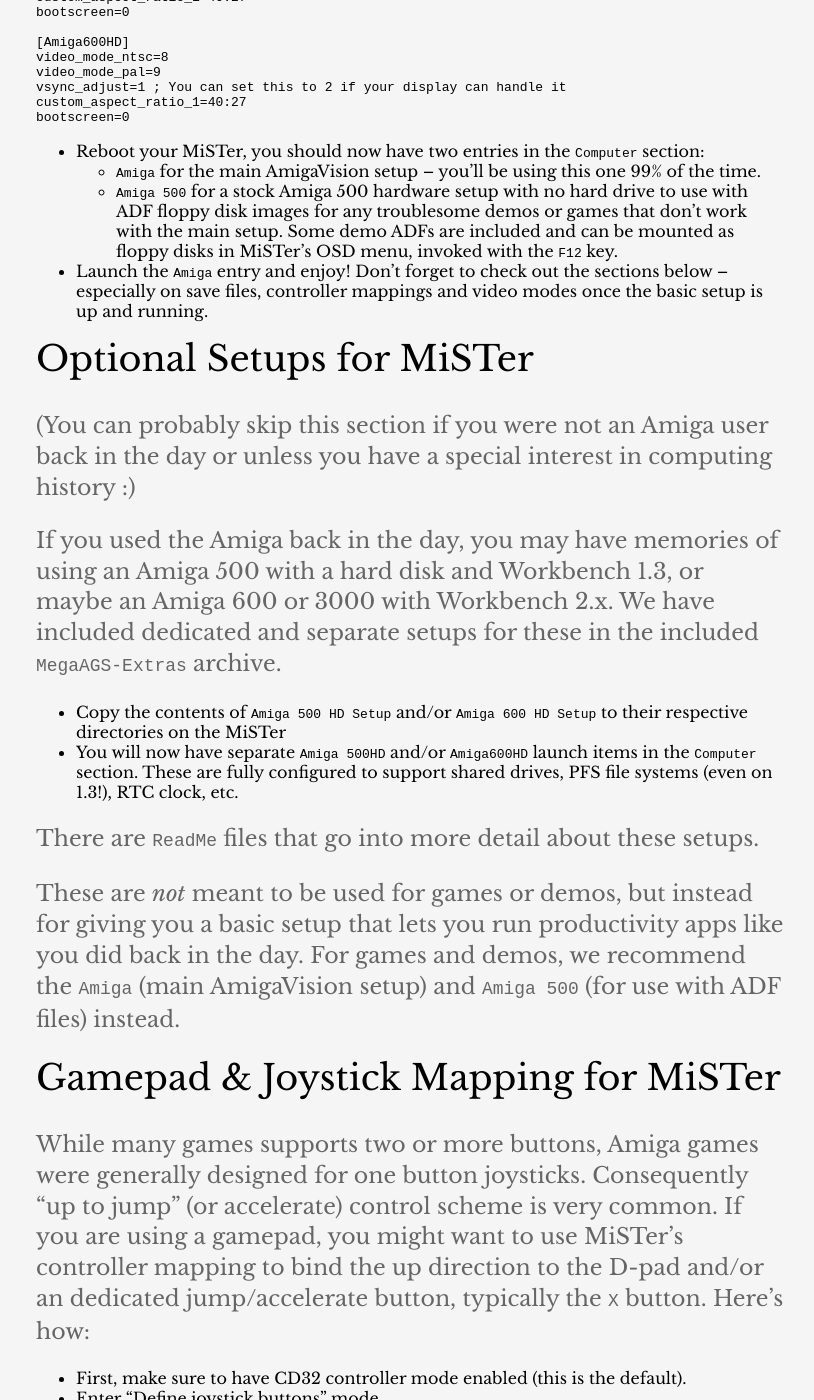
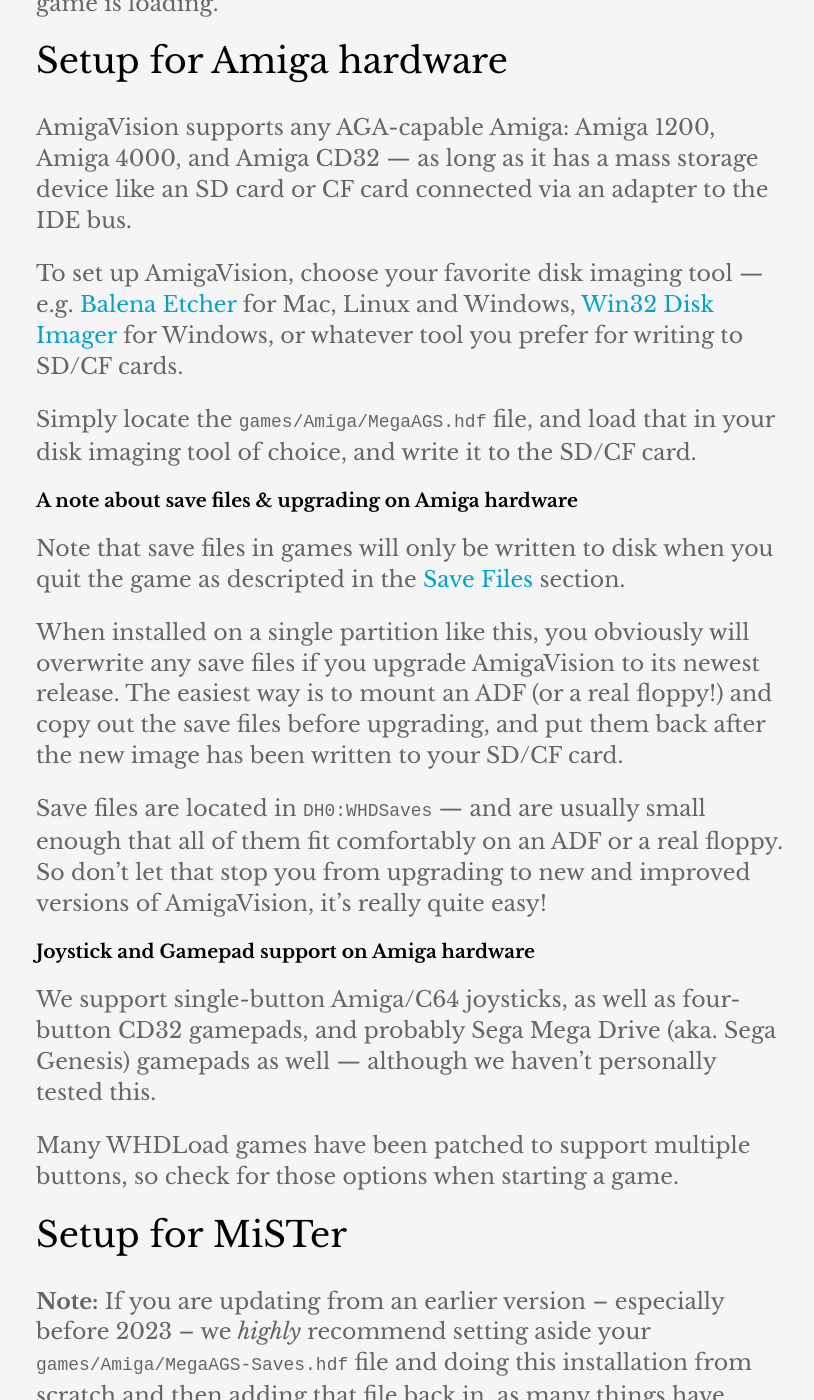
Before and after one commit to amigavision/amigavision.github.io, a Jekyll site: the page built from docs.md, in a window 1280 px wide and 1400 px high, scrolled down 3428 px. Shown: the whole window, without its empty margins (229-1043 px from the left). Built offline with Jekyll 4.4.1, drawn with Linux system fonts in a browser that asks for light colours; some of the changed text lies outside the part shown.

Commit message:
Update docs.md

````diff
--- a/docs.md
+++ b/docs.md
@@ -6,13 +6,33 @@
 
 It has many features specifically for use with [MiSTer] FPGA devices, but also aims to work with emulators like UAE and on original AGA-compatible hardware like an Amiga 1200/4000 or CD32, usually with SD/CF card adapters.
 
-Its aim is to balance preservation of the historical and current output of the Amiga games and [demo scene] as accurately as possible, while still being easy to use for people new to the Amiga computer.
+Its aim is to balance preservation of the historical and current output of the [Amiga games] and [demo scene] as accurately as possible, while still being easy to use for people new to the Amiga computer.
+
+## Contents
+
+1. [Features](#features)
+2. [Save Files](#save-files)
+3. [Setup for Amiga hardware](#setup-for-amiga-hardware)
+4. [Setup for MiSTer](#setup-for-mister)
+5. [Optional Setups](#optional-setups)
+6. [MiSTer: Gamepad & Joystick Mapping](#mister-gamepad-joystick-mapping)
+7. [MiSTer: Video Modes](#mister-video-modes)
+8. [MiSTer: CPU Performance Notes](#mister-cpu-performance-notes)
+9. [Workbench](#workbench)
+10. [Non-working Games](#non-working-games)
+11. [Custom Scripts](#custom-scripts)
+12. [Bug Reports & Feature Requests](#bug-reports-feature-requests)
+13. [Credits](#credits)
+14. [Troubleshooting](#troubleshooting)
+15. [Frequently Asked Questions](#frequently-asked-questions)
 
 ## Features
 
+* Supports original Amiga hardware, MiSTer and MiST FPGA hardware recreations, as well as Amiga emulators.
+
 * Sophisticated and performant Amiga games and demo launcher with screenshots included, can be entirely controlled using gamepads, joysticks or via keyboard. This lets you quickly and easily experience the best of what the system has to offer.
 
-* Close to 2000 hand-tuned, per-game 5× integer scaling with Dynamic Crop settings, ensuring that games and demos make the best use of modern 1080p and 4K 16:9 displays without leaving large parts of the screen blank.
+* Close to 2000 hand-tuned, per-game 5× integer scaling with Dynamic Crop settings on MiSTer, ensuring that games and demos make the best use of modern 1080p and 4K 16:9 displays without leaving large parts of the screen blank.
 
 * Carefully curated and well-tested settings for games and demos, no duplication of AGA and ECS versions, with lots of genre and top lists to help you navigate the massive amount of Amiga games available. We take special care to run every game at the correct aspect ratio and CPU speed.
 
@@ -20,7 +40,7 @@
 
 * Includes key productions from the legendary Amiga demo scene, including disk magazines sorted chronologically, making it a great companion to explore the demo scene's [UNESCO-nominated] cultural heritage artifacts.
 
-* Hand-tuned scanline and shadow mask settings to get you close to that original CRT look if you are using it on a modern flat panel display. Of course, the setup also works with analog output to real CRT displays.
+* Hand-tuned scanline and shadow mask settings for MiSTer to get you close to that original CRT look if you are using it on a modern flat panel display. Of course, the setup also works with analog output to real CRT displays.
 
 * Shared file system support for the `MiSTer:` volume, making it trivial to transfer files to and from the Amiga over WiFi or wired networks, or directly using the SD card.
 
@@ -30,14 +50,41 @@
 
 * Uses PFS as its file system to avoid accidental corruption on write operations, which the standard FFS file system is very prone to.
 
-* Includes a dedicated setup to closely mimic a stock Amiga 500 with memory expansion (for use with ADF files only) for maximum compatibility with demo scene productions and any troublesome games that rely on cycle accuracy and exact hardware timings.
+* Includes a dedicated MiSTer setup to closely mimic a stock Amiga 500 with memory expansion (for use with ADF files only) for maximum compatibility with demo scene productions and any troublesome games that rely on cycle accuracy and exact hardware timings.
 
 * Includes an optional, dedicated Amiga 500HD setup that gives you a representative feel for how it was to use Workbench 1.3 with a hard disk and productivity apps around 1989.
 
 * Includes an optional, dedicated Amiga 600HD setup that gives you a representative feel for how it was to use Workbench 2.x with an Amiga 600 or 3000 and productivity apps around 1991-1992.
 
+## Save Files
 
-## Quick Setup for MiSTer
+**IMPORTANT:** For games with save functionality you **MUST** quit the game using the `DEL` key to ensure the save data will be written to "disk", and thus the SD card. You *will* lose your save games if you don't exit the game *after* also saving in-game!
+
+In the `[Options]` menu of the launcher you can choose between a few alternative quit key options if the `DEL` key doesn't work for you. If set, it will override the preconfigured default Quit key. The active Quit key is displayed on the splash screen shown when a game is loading.
+
+## Setup for Amiga hardware
+
+AmigaVision supports any AGA-capable Amiga: Amiga 1200, Amiga 4000, and Amiga CD32 — as long as it has a mass storage device like an SD card or CF card connected via an adapter to the IDE bus.
+
+To set up AmigaVision, choose your favorite disk imaging tool — e.g. [Balena Etcher] for Mac, Linux and Windows, [Win32 Disk Imager] for Windows, or whatever tool you prefer for writing to SD/CF cards.
+
+Simply locate the `games/Amiga/MegaAGS.hdf` file, and load that in your disk imaging tool of choice, and write it to the SD/CF card.
+
+### A note about save files & upgrading on Amiga hardware
+
+Note that save files in games will only be written to disk when you quit the game as descripted in the [Save Files](#save-files) section.
+
+When installed on a single partition like this, you obviously will overwrite any save files if you upgrade AmigaVision to its newest release. The easiest way is to mount an ADF (or a real floppy!) and copy out the save files before upgrading, and put them back after the new image has been written to your SD/CF card.
+
+Save files are located in `DH0:WHDSaves` — and are usually small enough that all of them fit comfortably on an ADF or a real floppy. So don't let that stop you from upgrading to new and improved versions of AmigaVision, it's really quite easy!
+
+### Joystick and Gamepad support on Amiga hardware
+
+We support single-button Amiga/C64 joysticks, as well as four-button CD32 gamepads, and probably Sega Mega Drive (aka. Sega Genesis) gamepads as well — although we haven't personally tested this.
+
+Many WHDLoad games have been patched to support multiple buttons, so check for those options when starting a game.
+
+## Setup for MiSTer
 
 **Note:** If you are updating from an earlier version -- especially before 2023 -- we *highly* recommend setting aside your `games/Amiga/MegaAGS-Saves.hdf` file and doing this installation from scratch and then adding that file back in, as many things have changed. This is generally always the best approach when upgrading.
 
@@ -91,22 +138,28 @@
 
 * Launch the `Amiga` entry and enjoy! Don't forget to check out the sections below -- especially on save files, controller mappings and video modes once the basic setup is up and running.
 
-## Optional Setups for MiSTer
+**NOTE:** If you use `names.txt` to rename cores (or pull it down via the `update_all` script), you may end up with *two* entries that *both* say `Amiga` after this. The entry without a date listed is AmigaVision.
+
+To fix this duplication, edit `names.txt` and give the `Minimig` core a different name — e.g. use `Commodore Amiga` for that entry instead, and you can use that for any setups unrelated to AmigaVision, if you so desire.
+
+## Optional Setups
 
 (You can probably skip this section if you were not an Amiga user back in the day or unless you have a special interest in computing history :)
 
 If you used the Amiga back in the day, you may have memories of using an Amiga 500 with a hard disk and Workbench 1.3, or maybe an Amiga 600 or 3000 with Workbench 2.x. We have included dedicated and separate setups for these in the included `MegaAGS-Extras` archive.
 
-* Copy the contents of `Amiga 500 HD Setup` and/or `Amiga 600 HD Setup` to their respective directories on the MiSTer
+* Copy the contents of `Amiga 500 HD Setup` and/or `Amiga 600 HD Setup` to their respective directories on the MiSTer or emulators — or, you can of course also use a disk imager to write this to an SD/CF card.
 * You will now have separate `Amiga 500HD` and/or `Amiga600HD` launch items in the `Computer` section. These are fully configured to support shared drives, PFS file systems (even on 1.3!), RTC clock, etc.
 
 There are `ReadMe` files that go into more detail about these setups.
 
 These are *not* meant to be used for games or demos, but instead for giving you a basic setup that lets you run productivity apps like you did back in the day. For games and demos, we recommend the `Amiga` (main AmigaVision setup) and `Amiga 500` (for use with ADF files) instead.
 
-## Gamepad & Joystick Mapping for MiSTer
+## MiSTer: Gamepad & Joystick Mapping
 
-While many games supports two or more buttons, Amiga games were generally designed for one button joysticks. Consequently "up to jump" (or accelerate) control scheme is very common. If you are using a gamepad, you might want to use MiSTer's controller mapping to bind the up direction to the D-pad and/or an dedicated jump/accelerate button, typically the `X` button. Here's how:
+While many games supports two or more buttons, Amiga games were generally designed for one button joysticks. Consequently "up to jump" (or accelerate) control scheme is very common.
+
+If you are using a gamepad, you might want to use MiSTer's controller mapping to bind the up direction to the D-pad and/or an dedicated jump/accelerate button, typically the `X` button. Here's how:
 
 * First, make sure to have CD32 controller mode enabled (this is the default).
 * Enter "Define joystick buttons" mode
@@ -119,14 +172,7 @@
 
 While a keyboard and mouse isn't strictly necessary to play most action games, it is definitely recommended for the full Amiga experience, and many games have controls that make use of them.
 
-
-## Save Files
-
-**IMPORTANT:** For games with save functionality you **MUST** quit the game using the `DEL` key for the save data to be written to "disk", and thus the SD card. You *will* lose your save games if you don't exit the game *after* also saving in-game!
-
-In the `[Options]` menu of the launcher you can choose between a few alternative quit key options if the `DEL` key doesn't work for you. If set, it will override the preconfigured default Quit key. The active Quit key is displayed on the splash screen shown when a game is loading.
-
-## Video Modes
+## MiSTer: Video Modes
 
 The optimal `vsync_adjust` setting in `MiSTer.ini` will depend on your HDMI display. A setting of `2` ensures the lowest possible latency, but it may come at the cost of a short period of no video or audio on video mode changes -- something Amiga games and demos do quite often. Setting `vsync_adjust` to `1` introduces a buffer that will smooth over most of these changes, although it will add a frame of latency.
 
@@ -190,9 +236,9 @@
 
 This will take the setting you copied to `Saves:Custom/Prefs-Env` and put them in RAM: when booting the image, so you can keep your own settings even when replacing the `MegaAGS.hdf` file with a future version. You can also install new apps/games to Saves: and add `Assign` statements etc to the `Saves:` drive, or do anything else you want to keep permanent after upgrading.
 
-## Found Bugs? Want to Request Features?
+## Bug Reports & Feature Requests
 
-While AmigaVision has been tested for many years, the sheer volume of games and demos makes it all but certain that something has been overlooked somewhere. If you find something that doesn't work or seems like it's running with the wrong settings, or something is missing -- tell us about it in the issue tracker at https://amiga.vision.
+While AmigaVision has been tested for many years, the sheer volume of games and demos makes it all but certain that something has been overlooked somewhere. If you find something that doesn't work or seems like it's running with the wrong settings, or something is missing -- tell us about it in the issue tracker found under the Development section at [amiga.vision].
 
 ## Credits
 
@@ -207,15 +253,15 @@
 
 ### I get a bunch of errors when starting up!
 
-Unfortunately, there's a lot of variables in what could go wrong, but one useful thing to verify is to make sure the `HDF` file didn't get corrupted on its way to the MiSTer. It's a large file, and there's a lot that can go wrong along the way. The reasons for this happening are legion, but among them:
+Unfortunately, there's a lot of variables in what could go wrong, but one useful thing to verify is to make sure the `HDF` file didn't get corrupted on its way to the MiSTer, your Amiga or emulation setup. It's a large file, and there's a lot that can go wrong along the way. The reasons for this happening are legion, but among them:
 
 * You are using FTP to transfer the file, but your FTP client defaults to ASCII instead of binary transfers.
 * You are using SMB/Samba, but the implementation of your OS isn't great, and might abort mid-write.
 * Your SD card has issues writing the file — very common with cheap or old SD cards.
 
-Let's make sure the image made it over to the MiSTer intact.
+Let's make sure the image made it over to the target location intact.
 
-The easiest — but a little bit time-consuming, since the DE-10 nano doesn't have the fastest CPU — is to compare SHA-1 checksums. MiSTer, Windows, Mac and Linux all have these tools installed by default, but you have to issue some command line instructions to make it work.
+The easiest — but a little bit time-consuming — is to compare SHA-1 checksums. MiSTer, Windows, Mac and Linux all have these tools installed by default, but you have to issue some command line instructions to make it work.
 
 1. Do a new, clean transfer of the `HDF` file to MiSTer — ideally not over the network, but if that's your only option, go for it. The reason why you need to do this again is that if the Amiga does any writes to the `HDF` during earlier attempts to launch it, the checksum will be different, and useless for this purpose.
 2. Do a clean boot of your MiSTer, and press the `F9` key on a keyboard connected to it. This will let you log in to the terminal. Username is `root`, and password is `1` unless you have changed it in the past.
@@ -236,21 +282,21 @@
 
 ## Frequently Asked Questions
 
-### What does the `Minimig` entry do now that I have an `Amiga` setup?
+### What does the `Minimig` entry do now that I have an `Amiga` setup on MiSTer?
 
-We use the `Amiga` and `Amiga 500` MGL files to launch the Minimig core with  dedicated configurations. The Minimig entry isn't used directly anymore. Just ignore the Minimig entry or rename it using your own [names.txt] if you want. You can also use this core for Amiga setups unrelated to MegaAGS.
+We use the `Amiga` and `Amiga 500` MGL files to launch the Minimig core with  dedicated configurations. The Minimig entry isn't used directly anymore. Just ignore the Minimig entry or rename it using your own [names.txt] if you want. You can also use this core for Amiga setups unrelated to AmigaVision.
 
 This also lets us have the `Amiga 500HD` and `Amiga 600HD` setups with separate hard disk images, shared files directory, etc.
 
 We find this to be a more usable and cleaner setup, instead of using the core configuration selectors that cannot be named, and lets you have e.g. the Amiga 500 setup easily available on the top level for use with demos and games that do not work on a "modern" Amiga HD-based setup.
 
-### Why are there two `Amiga` entries in my menu?
+### Why are there two `Amiga` entries in my menu on MiSTer?
 
 The entry without a date listed on the right side in the OSD is the AmigaVision setup.
 
 If you are using the `update_all` script, it may download a file called `names.txt` that renames the "Minimig" core to "Amiga". You have a few options to fix this, pick one of these:
 
-* **Easiest:** Switch the `update_all` script to use the `CHAR28` variant instead of the `CHAR18` variant in its settings for `names.txt`. This is the easiest, but you may not want this format — but you can easily go back to `CHAR18` if you test it and don't like it.
+* **Easiest:** Switch the `update_all` script to use the `CHAR28` variant instead of the `CHAR18` variant in its settings for `names.txt`. This will use core names with manufacturers, so the Minimig core will end up being called "Commodore Amiga". This is the easiest, but you may not want this format — but you can easily go back to `CHAR18` if you test it and don't like it.
 
 * **More involved:** Edit the `names.txt` in the root of your MiSTer filesystem to map "Minimig" to "Commodore Amiga", or just remove that line altogether if you are fine with it being called "Minimig". You may need to disable updating of `names.txt` to ensure that it doesn't get overwritten the next time you run `update_all`.
 
@@ -260,13 +306,15 @@
 
 ### Why do you have Scanline and Shadow Mask presets by default?
 
-The Amiga was almost exclusively used with RGB-based CRTs or consumer TVs, and graphics do not look correct without scanlines and shadow masks. We have included a set of Amiga-specific scanline and shadow mask setups for use with MiSTer to more accurately represent the graphics output of the system that we highly recommend.
+The Amiga was almost exclusively used with RGB-based CRTs or consumer TVs, and graphics do not look correct without scanlines and shadow masks. We have included a set of Amiga-specific scanline and shadow mask setups to more accurately represent the graphics output of the system that we highly recommend.
 
 Thus, the default setup is configured for this to make sure the most people see the most representative setup. Since configuring this can be intimidating to new users, we chose to have a default that we think best represents the Amiga's original look.
 
-You can of course set your own scanline and shadow mask presets in MiSTer's menus and save those configurations if you don't want to use ours.
+You can of course set your own scanline and shadow mask presets and save those configurations if you don't want to use ours.
 
-If you are using resolutions lower than 1080p, 1440p or 1536p, we recommend turning them off, but since most MiSTer users are on 1080p/4K TVs (or analog CRTs), they are on by default.
+If you are using resolutions lower than 1080p, 1440p or 1536p, we recommend turning them off, but since most users are on 1080p/4K TVs, equally capable monitors, they are on by default.
+
+If you are using analog output to CRTs, these will of course not be used.
 
 ### Should I worry about Amiga viruses?
 
@@ -280,15 +328,21 @@
 
 We check all files that are under our control for viruses before release.
 
-### Does AmigaVision work with Kickstart 3.2?
-
-While the standard AmigaVision setup expects Kickstart 3.1 — which was the last release from Commodore — we have had reports of it working if you replace `icon.library` and `workbench.library` with their respective Workbench 3.2 versions. The recommended and tested setup is still Kickstart 3.1.
-
-### I can't get the game started from its title screen! Do I ever need to use "Joystick Swap"?
+### I can't get the game started from its title screen! Do I ever need to use "Joystick Swap" on the MiSTer?
 
 Unless you are using the "Arcadia Systems" games (see below), no. On the Commodore 64, games sometimes used Port 1 and sometimes Port 2 for controlling games, necessitating this setting; but since the (Commodore) Amiga shipped with a mouse and it was always plugged into port 1, the main controller is pretty much always connected to port 2.
 
 The MiSTer core will handle these mappings for you, and joystick port configuration is pretty much never the reason you can't start or control a given game. It's way more likely that you have to hit the space bar, F1, or click a mouse button to get the game started. If you're stuck, look up the controls for a given game in an online manual -- which is always a good idea anyway, as there are often additional keyboard or mouse controls needed for a given game for full enjoyment.
+
+### Does AmigaVision work with Kickstart 3.2?
+
+While the standard AmigaVision setup expects Kickstart 3.1 — which was the last release from Commodore — we have had reports of the setup working if you replace `icon.library` and `workbench.library` with their respective Workbench 3.2 versions. The recommended and tested setup is still Kickstart 3.1.
+
+### Are there any plans to support Amiga 500, Amiga 600, or Amiga 1000 hardware?
+
+Not at the moment, AmigaVision is currently AGA-only and requires at least a 68020 processor. Unless you have added a fair bit of upgrades to these systems, using the AmigaVision setup would be an exercise in frustration, and we also don't have the real hardware to test with when we do a release.
+
+We welcome contributions, though — so if you're interested in maintaining this part of the AmigaVision setup scripts, let us know!
 
 ### What's "Arcadia Systems"?
 
@@ -350,11 +404,16 @@
 
 ```
 
+[AmigaVision]:https://amiga.vision
+[amiga.vision]:https://amiga.vision
 [MiSTer]:https://misterfpga.org
 [UNESCO-nominated]:http://demoscene-the-art-of-coding.net
 [names.txt]:https://github.com/MiSTer-devel/Main_MiSTer/blob/master/names.txt
+[Amiga games]:https://lemonamiga.com
 [Demo scene]:https://en.wikipedia.org/wiki/Demoscene
 [AGS]:https://github.com/MagerValp/ArcadeGameSelector
+[Balena Etcher]:https://www.balena.io/etcher
+[Win32 Disk Imager]:https://win32diskimager.org
 
 [David Lindecrantz]:https://github.com/Optiroc
 [Alex Limi]:https://limi.dev
````
Also changed, not shown: other parts of docs.md (+2 -2 lines).
